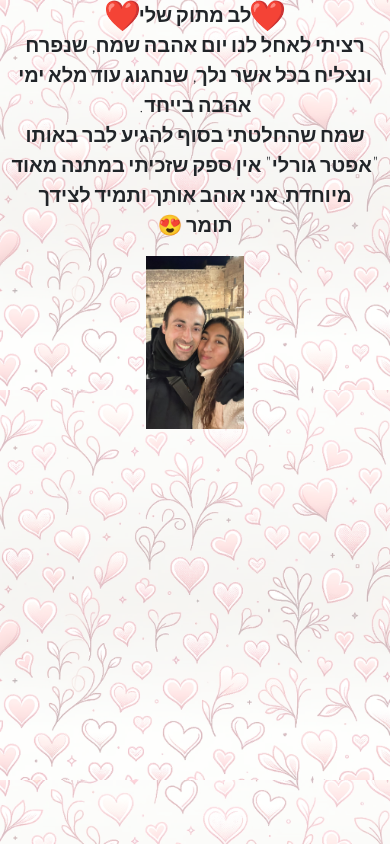
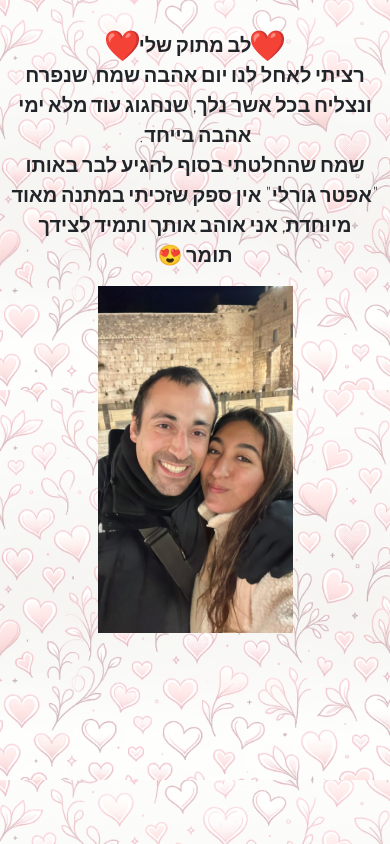
Before and after one commit to tomergahtan/tomergahtan.github.io, a website: page index.html in a window 390 px wide. Drawn offline with nearby package versions, Linux system fonts and the light colour scheme; a web font is replaced by a local one.

Commit message:
Add files via upload

```diff
--- a/style.css
+++ b/style.css
@@ -20,6 +20,7 @@ body::before {
 }
 
 .bless{
+    padding-top: 30px;
     text-align: center;
     font-size: clamp(20px, 4vw, 30px);
     font-family: "Amatic SC", sans-serif;
@@ -33,7 +34,7 @@ body::before {
 }
 
 .openimage{
-    max-width: 15%;
+    max-width: 25%;
 
 
 
@@ -41,7 +42,7 @@ body::before {
 
 @media (max-width: 786px) {
     .openimage {
-        max-width: 25%;
+        max-width: 50%;
     }
 }
 
```
